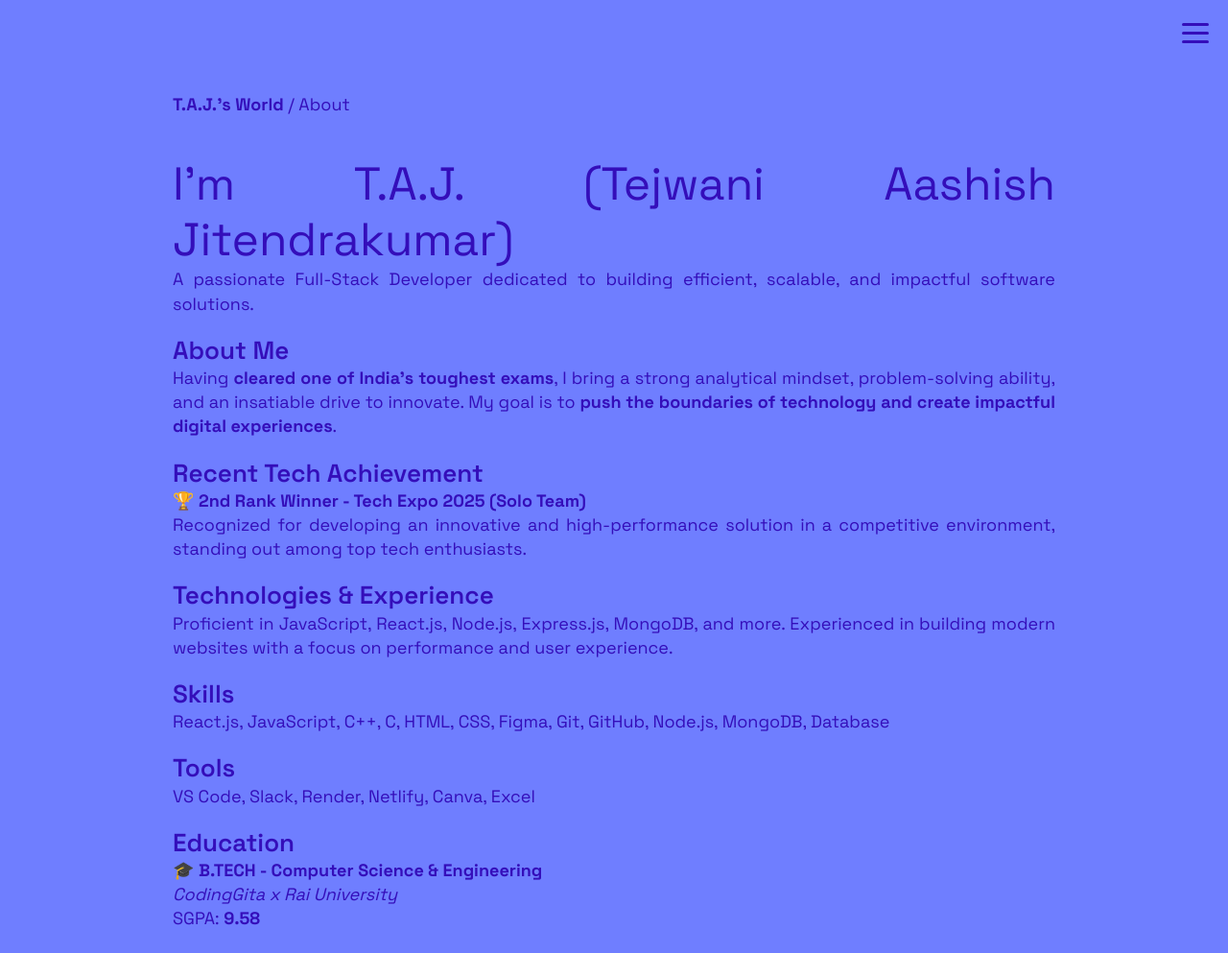
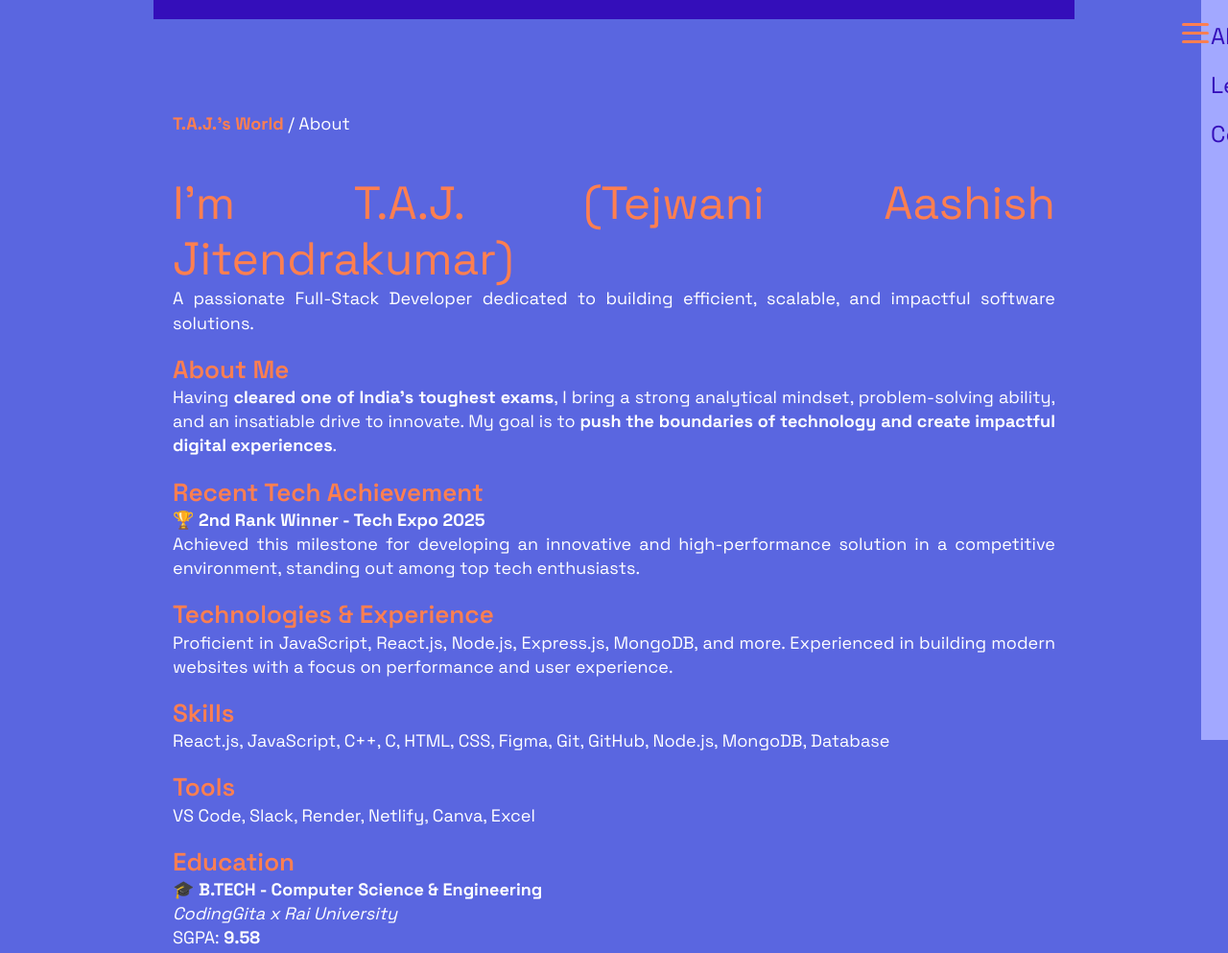
Before and after one commit to Aashish-gif/TAJ_World, a plain HTML site: page about.html in a window 1280 px wide. Shown: the whole page at 96% size. Drawn offline with Linux system fonts and the light colour scheme.

Commit message:
Updatd About Section

```diff
--- a/about.html
+++ b/about.html
@@ -23,55 +23,55 @@
   gtag('config', 'G-QPNWJ63XYC');
 </script>
 
-<body style="background-color: #6F7EFF; color: #340EBA; max-width: 960px; margin: auto; font-family: 'Space Grotesk', sans-serif;">
+<body style="background-color: #5A66E0; color: #FFFFFF; max-width: 960px; margin: auto; font-family: 'Space Grotesk', sans-serif;">
 
-<nav role="navigation">
+<nav role="navigation" style="background: #340EBA; padding: 10px;">
     <div id="menuToggle">
         <input type="checkbox" />
-        <span style="background: #340EBA;"></span>
-        <span style="background: #340EBA;"></span>
-        <span style="background: #340EBA;"></span>
-        <ul id="menu">
-            <a href="index.html"><li>T.A.J.'s World</li></a>
-            <a href="about.html"><li class="active">About</li></a>
-            <a href="legal.html"><li>Legal</li></a>
-            <a href="contact.html"><li>Contact</li></a>
+        <span style="background: #FF7F50;"></span>
+        <span style="background: #FF7F50;"></span>
+        <span style="background: #FF7F50;"></span>
+        <ul id="menu" style="background: #A2A8FF; padding: 10px;">
+            <a href="index.html"><li style="color: #340EBA;">T.A.J.'s World</li></a>
+            <a href="about.html"><li class="active" style="color: #340EBA;">About</li></a>
+            <a href="legal.html"><li style="color: #340EBA;">Legal</li></a>
+            <a href="contact.html"><li style="color: #340EBA;">Contact</li></a>
         </ul>
     </div>
 </nav>
 
 <div style="margin: 10% 20px; text-align: justify;">
     <p>
-        <a href="index.html" style="color: #340EBA; text-decoration: none; font-weight: bold;">T.A.J.'s World</a> / About
+        <a href="index.html" style="color: #FF7F50; text-decoration: none; font-weight: bold;">T.A.J.'s World</a> / About
     </p>
     <br><br>
 
-    <h1>I'm T.A.J. (Tejwani Aashish Jitendrakumar)</h1>
+    <h1 style="color: #FF7F50;">I'm T.A.J. (Tejwani Aashish Jitendrakumar)</h1>
     <p>A passionate Full-Stack Developer dedicated to building efficient, scalable, and impactful software solutions.</p>
     <br>
 
-    <h2>About Me</h2>
+    <h2 style="color: #FF7F50;">About Me</h2>
     <p>Having <strong>cleared one of India's toughest exams</strong>, I bring a strong analytical mindset, problem-solving ability, and an insatiable drive to innovate. My goal is to <strong>push the boundaries of technology and create impactful digital experiences</strong>.</p>
     <br>
 
-    <h2>Recent Tech Achievement</h2>
-    <p><strong>🏆 2nd Rank Winner - Tech Expo 2025 (Solo Team)</strong></p>
-    <p>Recognized for developing an innovative and high-performance solution in a competitive environment, standing out among top tech enthusiasts.</p>
+    <h2 style="color: #FF7F50;">Recent Tech Achievement</h2>
+    <p><strong>🏆 2nd Rank Winner - Tech Expo 2025</strong></p>
+    <p>Achieved this milestone for developing an innovative and high-performance solution in a competitive environment, standing out among top tech enthusiasts.</p>
     <br>
 
-    <h2>Technologies & Experience</h2>
+    <h2 style="color: #FF7F50;">Technologies & Experience</h2>
     <p>Proficient in JavaScript, React.js, Node.js, Express.js, MongoDB, and more. Experienced in building modern websites with a focus on performance and user experience.</p>
     <br>
 
-    <h2>Skills</h2>
+    <h2 style="color: #FF7F50;">Skills</h2>
     <p>React.js, JavaScript, C++, C, HTML, CSS, Figma, Git, GitHub, Node.js, MongoDB, Database</p>
     <br>
 
-    <h2>Tools</h2>
+    <h2 style="color: #FF7F50;">Tools</h2>
     <p>VS Code, Slack, Render, Netlify, Canva, Excel</p>
     <br>
 
-    <h2>Education</h2>
+    <h2 style="color: #FF7F50;">Education</h2>
     <p>
         🎓 <strong>B.TECH - Computer Science & Engineering</strong><br>
         <em>CodingGita x Rai University</em><br>
```
